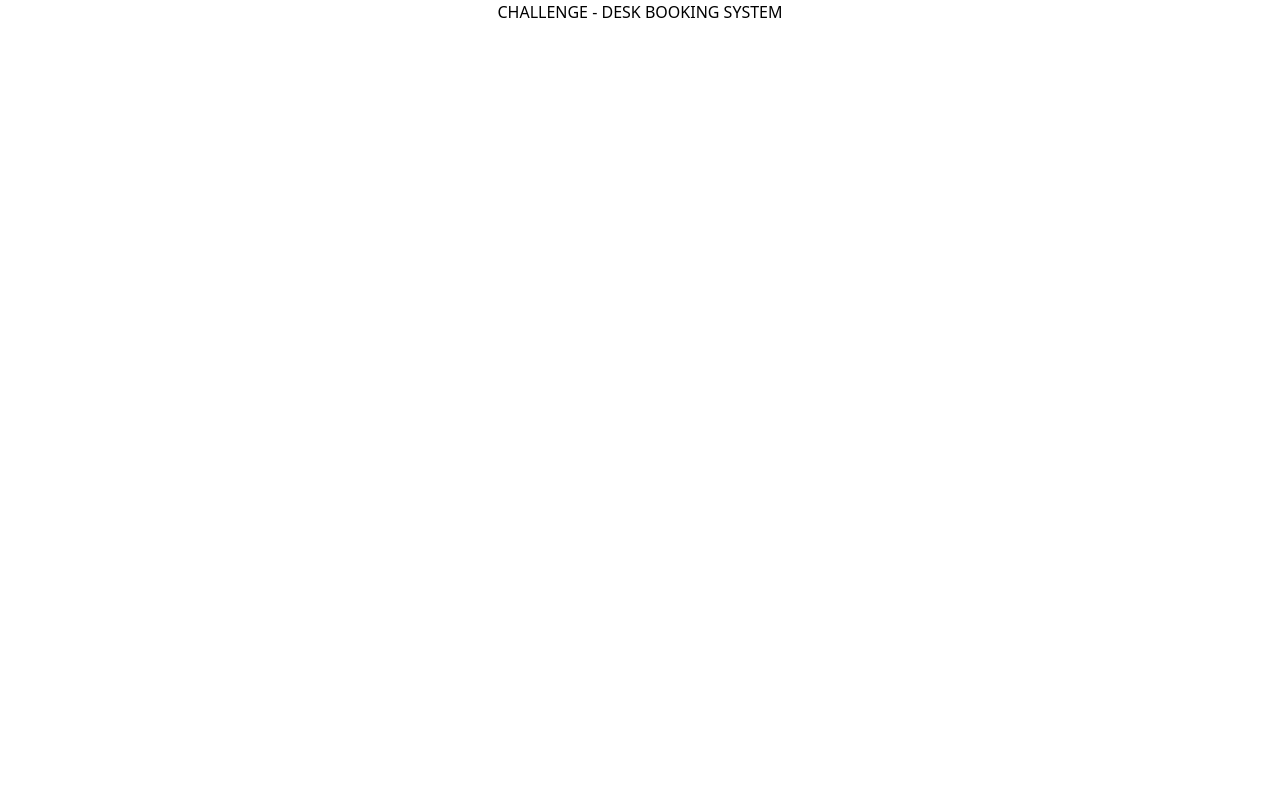
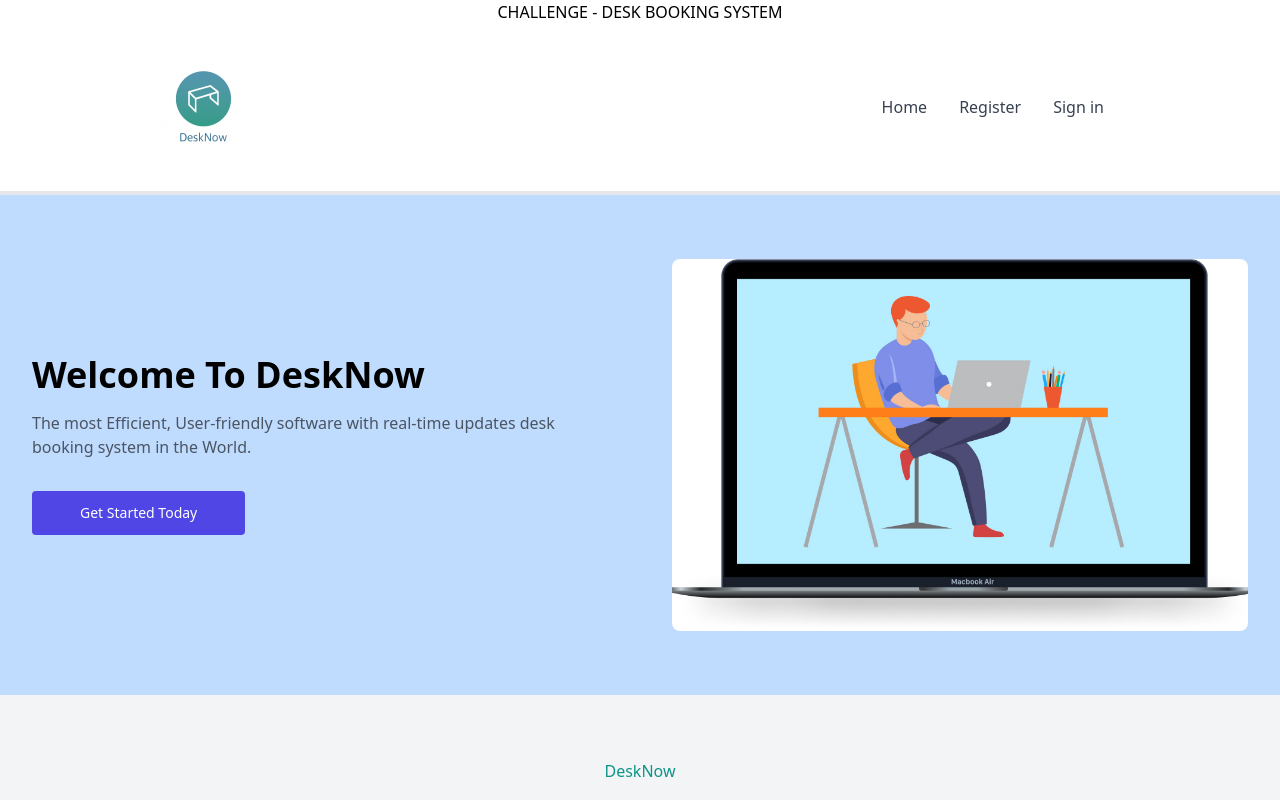
Before and after one commit to levinset/DeskNow, a React (Vite) app in the folder desk-booking-system/: page / in a window 1280 px wide. Shown: the top 800 px of the page. Built offline with nearby package versions, Linux system fonts and the light colour scheme.

Commit message:
just updated the dev with landing page

```diff
--- a/desk-booking-system/src/App.tsx
+++ b/desk-booking-system/src/App.tsx
@@ -1,9 +1,11 @@
+import LandingPage from "./pages/LandingPage";
 
 
 function App() {
   return (
     <>
      <h1 className="uppercase text-center">Challenge - Desk Booking System</h1>
+     <LandingPage/>
     </>
   );
 }
--- a/desk-booking-system/src/Components/Header.tsx
+++ b/desk-booking-system/src/Components/Header.tsx
@@ -1,12 +1,14 @@
 import React from "react";
+import Logo from '../Images/Logo.jpg'
 
 const Header = () => {
+
   return (
     <div>
       <div className="lg:px-24 border-b-4  py-10">
         <header className="lg:px-16 px-6 bg-white flex flex-wrap items-center lg:py-0 py-2">
           <div className="flex-1 flex justify-between items-center">
-            <h1>DeskNow</h1>
+            <img src={Logo} alt="DeskNow"/>
           </div>
 
           <label for="menu-toggle" class="pointer-cursor lg:hidden block">
--- a/desk-booking-system/src/Components/LandingPage.tsx
+++ b/desk-booking-system/src/pages/LandingPage.tsx
@@ -1,6 +1,6 @@
 import React from "react";
-import Header from "./Header";
-import Footer from "./Footer";
+import Header from "../Components/Header";
+import Footer from "../Components/Footer";
 import heroImage from '../Images/heroImage.jpg'
 
 const LandingPage = () => {
--- a/desk-booking-system/src/pages/LoginPage.tsx
+++ b/desk-booking-system/src/pages/LoginPage.tsx
@@ -1,4 +1,4 @@
-import Login from "../components/Login";
+import Login from "../Components/Login";
 
 export default function LoginPage() {
   return (
--- a/desk-booking-system/src/pages/RegisterPage.tsx
+++ b/desk-booking-system/src/pages/RegisterPage.tsx
@@ -1,4 +1,4 @@
-import Register from "../components/Register";
+import Register from "../Components/Register";
 
 export default function RegisterPage() {
   return (
```
